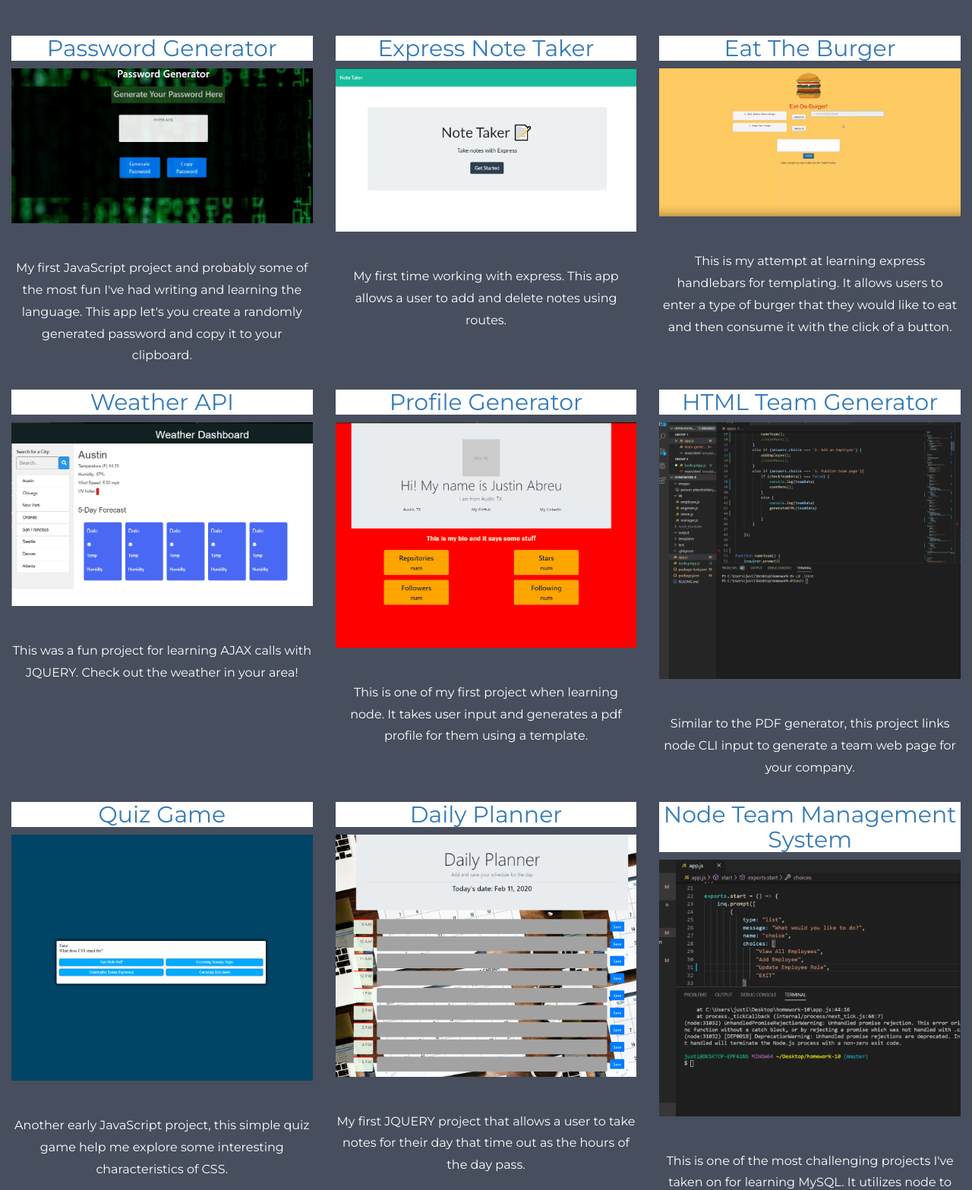
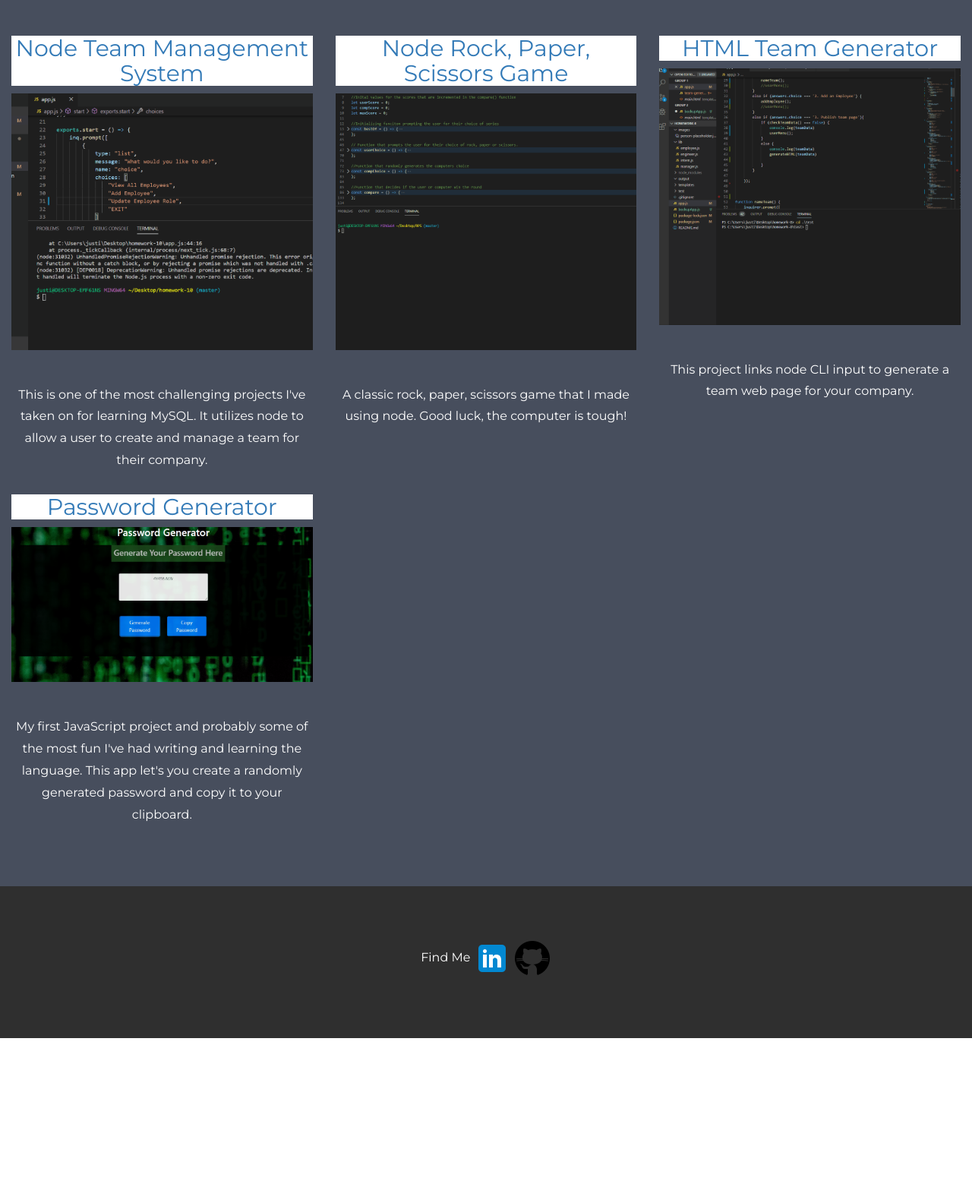
Before and after one commit to JGABREU2145/Portfolio, a plain HTML site: page portflio.html in a window 1280 px wide. Shown: the part 980-2547 px from the top of the page at 76% size. After the commit the page ends 2347 px from the top, so only its background shows below. Drawn offline with nearby package versions, Linux system fonts and the light colour scheme.

Commit message:
reformatted the portfolio page and added working linkedIn URL

```diff
--- a/portflio.html
+++ b/portflio.html
@@ -92,82 +92,51 @@
 <div class="container-fluid bg-2 text-center">
     <h3 class="margin">My Projects</h3><br>
     <div class="row">
-        <div class="col-sm-4">
-            <a href="https://jgabreu2145.github.io/homework-3/">
-                <h2>Password Generator</h2>
-                <img src="./assets/images/PassGen.PNG" class="img-responsive margin" style="width:100%" alt="Image">
-            </a>
-            <p>My first JavaScript project and probably some of the most fun I've had writing and learning the language. This app let's you create a randomly generated password and copy it to your clipboard.</p>
-        </div>
-        <div class="col-sm-4">
-            <a href="https://github.com/JGABREU2145/homework-9">
-            <h2>Express Note Taker</h2>
-            <img src="./assets/images/NoteTaker.PNG" class="img-responsive margin" style="width:100%" alt="Image">
-            </a>
-            <p>My first time working with express. This app allows a user to add and delete notes using routes.</p>
-        </div>
-        <div class="col-sm-4">
-            <a href="https://jgabreu2145.github./homework-11/">
-                <h2>Eat The Burger</h2>
-                <img src="./assets/images/Eat.PNG" class="img-responsive margin" style="width:100%" alt="Image">
-            </a>
-        <p>This is my attempt at learning express handlebars for templating. It allows users to enter a type of burger that they would like to eat and then consume it with the click of a button.</p>
-        </div>
+
+      <div class="col-sm-4">
+        <a href="https://jgabreu2145.github./homework-10/">
+          <h2>Node Team Management System</h2>
+          <img src="./assets/images/NodeTeamGen.gif" class="img-responsive margin" style="width:100%" alt="Image">
+        </a>
+        <p>This is one of the most challenging projects I've taken on for learning MySQL. It utilizes node to allow a user to create and manage a team for their company.</p>
+      </div>
+
+      <div class="col-sm-4">
+        <a href="https://github.com/JGABREU2145/RPS">
+          <h2>Node Rock, Paper, Scissors Game</h2>
+          <img src="./assets/images/RPSGif.gif" class="img-responsive margin" style="width:100%" alt="Image">
+        </a>
+        <p>A classic rock, paper, scissors game that I made using node. Good luck, the computer is tough! </p>
+      </div>
+
+      <div class="col-sm-4">
+        <a href="https://jgabreu2145.github.io/homework-8/">
+          <h2>HTML Team Generator</h2>
+          <img src="./assets/images/Team Generator Gif.gif" class="img-responsive margin" style="width:100%" alt="Image">
+        </a>
+        <p>This project links node CLI input to generate a team web page for your company. </p>
+      </div>
+
     </div>
+
     <div class="row">
-        <div class="col-sm-4">
-          <a href="https://jgabreu2145.github.io/homework-6/">
-            <h2>Weather API</h2>
-            <img src="./assets/images/Weather API.PNG" class="img-responsive margin" style="width:100%" alt="Image">
+
+      <div class="col-sm-4">
+        <a href="https://jgabreu2145.github.io/homework-3/">
+            <h2>Password Generator</h2>
+            <img src="./assets/images/PassGen.PNG" class="img-responsive margin" style="width:100%" alt="Image">
         </a>
-          <p>This was a fun project for learning AJAX calls with JQUERY. Check out the weather in your area!</p>
-        </div>
-        <div class="col-sm-4">
-          <a href="https://jgabreu2145.github.io/homework-7/">
-            <h2>Profile Generator</h2>
-            <img src="./assets/images/ProfileGen.PNG" class="img-responsive margin" style="width:100%" alt="Image">
-        </a>
-          <p>This is one of my first project when learning node. It takes user input and generates a pdf profile for them using a template.</p>
-        </div>
-        <div class="col-sm-4">
-          <a href="https://jgabreu2145.github.io/homework-8/">
-            <h2>HTML Team Generator</h2>
-            <img src="./assets/images/Team Generator Gif.gif" class="img-responsive margin" style="width:100%" alt="Image">
-        </a>
-          <p>Similar to the PDF generator, this project links node CLI input to generate a team web page for your company. </p>
-        </div>
+        <p>My first JavaScript project and probably some of the most fun I've had writing and learning the language. This app let's you create a randomly generated password and copy it to your clipboard.</p>
       </div>
-      <div class="row">
 
-        <div class="col-sm-4">
-            <a href="https://jgabreu2145.github.io/homework-4/">
-                <h2>Quiz Game</h2>
-                <img src="./assets/images/QuizGame.PNG" class="img-responsive margin" style="width:100%" alt="Image">
-            </a>
-            <p>Another early JavaScript project, this simple quiz game help me explore some interesting characteristics of CSS.</p>
-        </div>
-        <div class="col-sm-4">
-            <a href="https://jgabreu2145.github.io/homework-5/">
-                <h2>Daily Planner</h2>
-                <img src="./assets/images/DailyPlanner.PNG" class="img-responsive margin" style="width:100%" alt="Image">
-            </a>
-            <p>My first JQUERY project that allows a user to take notes for their day that time out as the hours of the day pass.</p>
-        </div>
-        <div class="col-sm-4">
-          <a href="https://jgabreu2145.github./homework-10/">
-            <h2>Node Team Management System</h2>
-          <img src="./assets/images/NodeTeamGen.gif" class="img-responsive margin" style="width:100%" alt="Image">
-            </a>
-          <p>This is one of the most challenging projects I've taken on for learning MySQL. It utilizes node to allow a user to create and manage a team for their company.</p>
-        </div>
+    </div>
 
-      </div>
   </div>
 
 <!-- Footer -->
 <footer class="container-fluid bg-4 text-center">
     <p>Find Me
-        <a href="www.linkedin.com/in/justin-abreu-b4a081129"><img src="./assets/images/icons8-linkedin-48.png"></a>
+        <a href="https://www.linkedin.com/in/justin-abreu-b4a081129/"><img src="./assets/images/icons8-linkedin-48.png"></a>
         <a href="https://github.com/JGABREU2145"><img src="./assets/images/icons8-github-50.png">
 </footer>
 
```
Also changed, not shown: contact.html (+1 -1 lines), index.html (+1 -1 lines), assets/images/RPSGif.gif (added).
